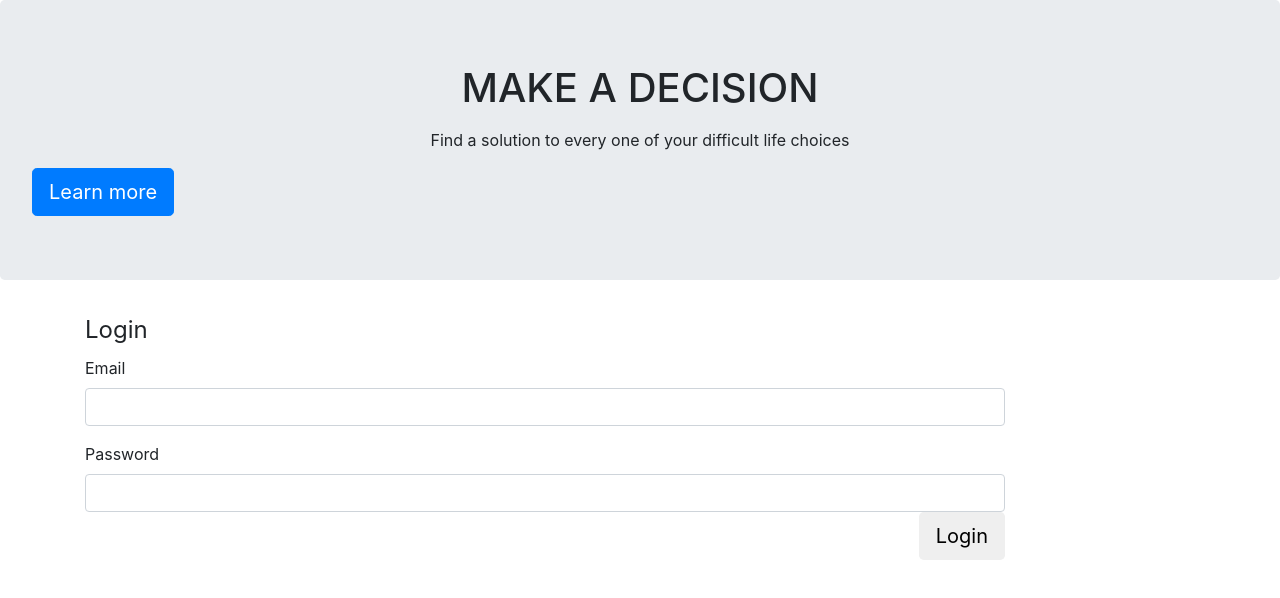
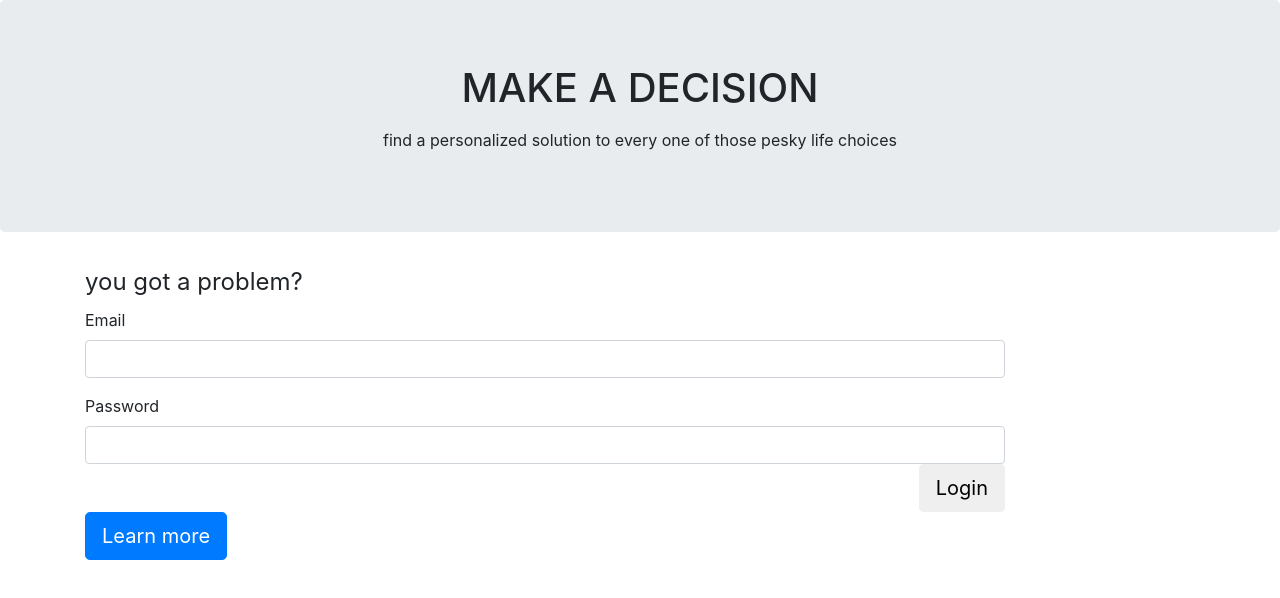
Before and after one commit to kjwilsondev/class_activities, a plain HTML site: page bew/18.9.25_bootstrap.html in a window 1280 px wide. Drawn offline with nearby package versions, Linux system fonts and the light colour scheme.

Commit message:
notes update

```diff
--- a/bew/18.9.25_bootstrap.html
+++ b/bew/18.9.25_bootstrap.html
@@ -18,23 +18,17 @@
         </h1>
         <p class="lead">
             <center>
-                Find a solution to every one of your difficult life choices
+                find a personalized solution to every one of those pesky life choices
             </center>
         </p>
 
-        <!-- hr class="my-1" -->
-        <a class="btn btn-primary btn-lg" href="#" role="button">
-            <center>
-                Learn more
-            </center>
-        </a>
 </div>
     <div class="container">
 
         <div class="row">
 
             <div class="col-sm-10 col-sm-offset-1">
-                <legend>Login</legend>
+                <legend>you got a problem?</legend>
                 <form action="/login">
                     <div class="form-group">
                         <label for="email">Email</label>
@@ -47,6 +41,12 @@
                     <div class="text-right">
                         <button class="btn btn-lg btn primary" type="submit">Login</button>
                     </div>
+                    <!-- hr class="my-1" -->
+                    <a class="btn btn-primary btn-lg" href="#" role="button">
+                        <center>
+                            Learn more
+                        </center>
+                    </a>
 
             </div>
         </div>
```
Also changed, not shown: bew/18.10.2_api_RESTful_routes.md (added, +8 -0 lines), .pytest_cache/README.md (added), 4 other files.
